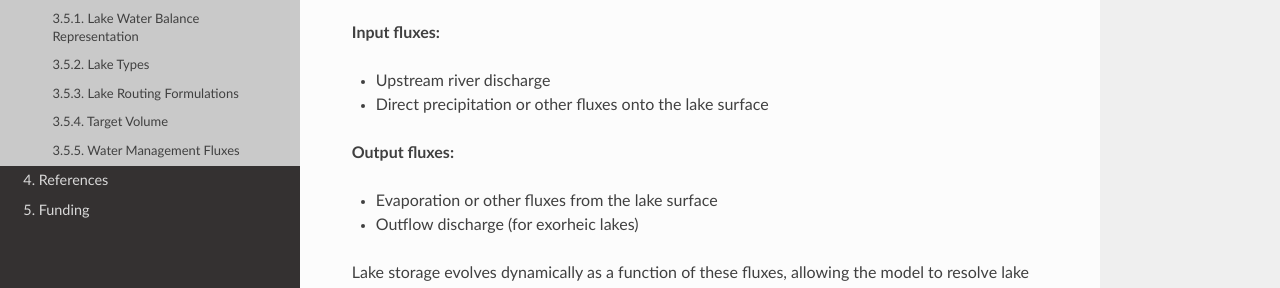
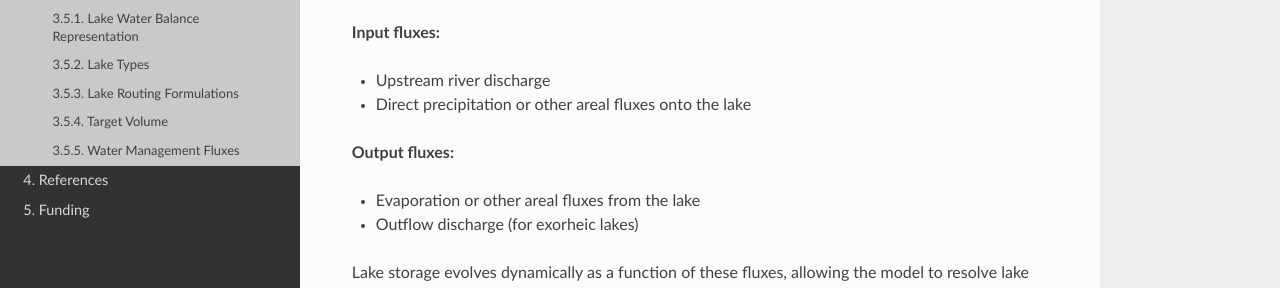
Before and after one commit to ESCOMP/mizuRoute, a Sphinx documentation site: the page built from docs/source/tech_note/lake_routing.rst, in a window 1280 px wide and 900 px high. Shown: the part 339-627 px from the top of the window. Built offline with Sphinx 7.4.7 and the Read the Docs theme 3.1.0, drawn with Linux system fonts in a browser that asks for light colours.

Commit message:
minor change in from lake sourface to lake for the areal fluxes

```diff
--- a/docs/source/tech_note/lake_routing.rst
+++ b/docs/source/tech_note/lake_routing.rst
@@ -16,11 +16,11 @@ The lake module simulates the water balance by accounting for the primary fluxes
 **Input fluxes:**
 
 - Upstream river discharge
-- Direct precipitation or other fluxes onto the lake surface
+- Direct precipitation or other areal fluxes onto the lake
 
 **Output fluxes:**
 
-- Evaporation or other fluxes from the lake surface
+- Evaporation or other areal fluxes from the lake
 - Outflow discharge (for exorheic lakes)
 
 Lake storage evolves dynamically as a function of these fluxes, allowing the model to resolve lake and reservoir behavior over time.
```
